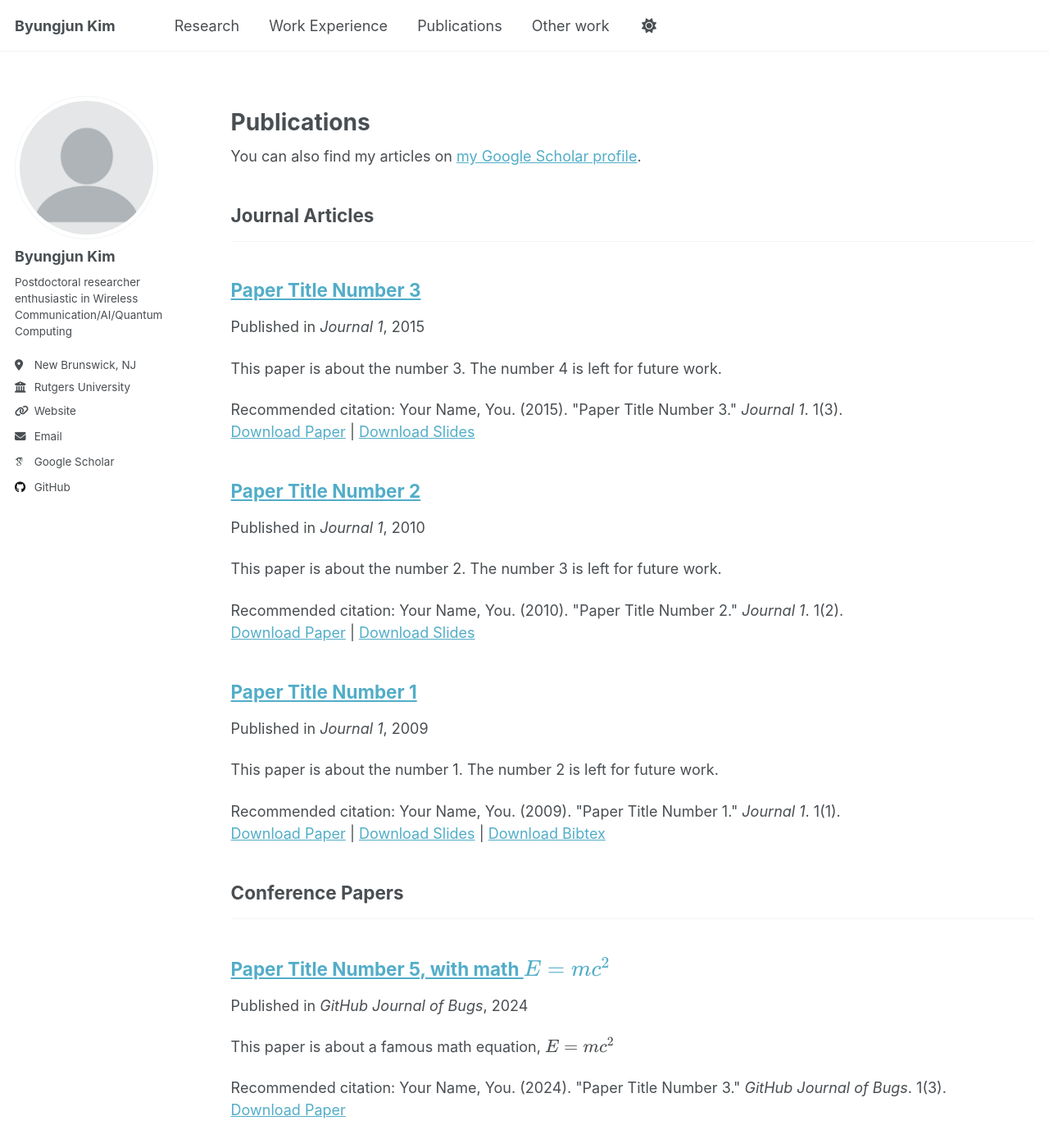
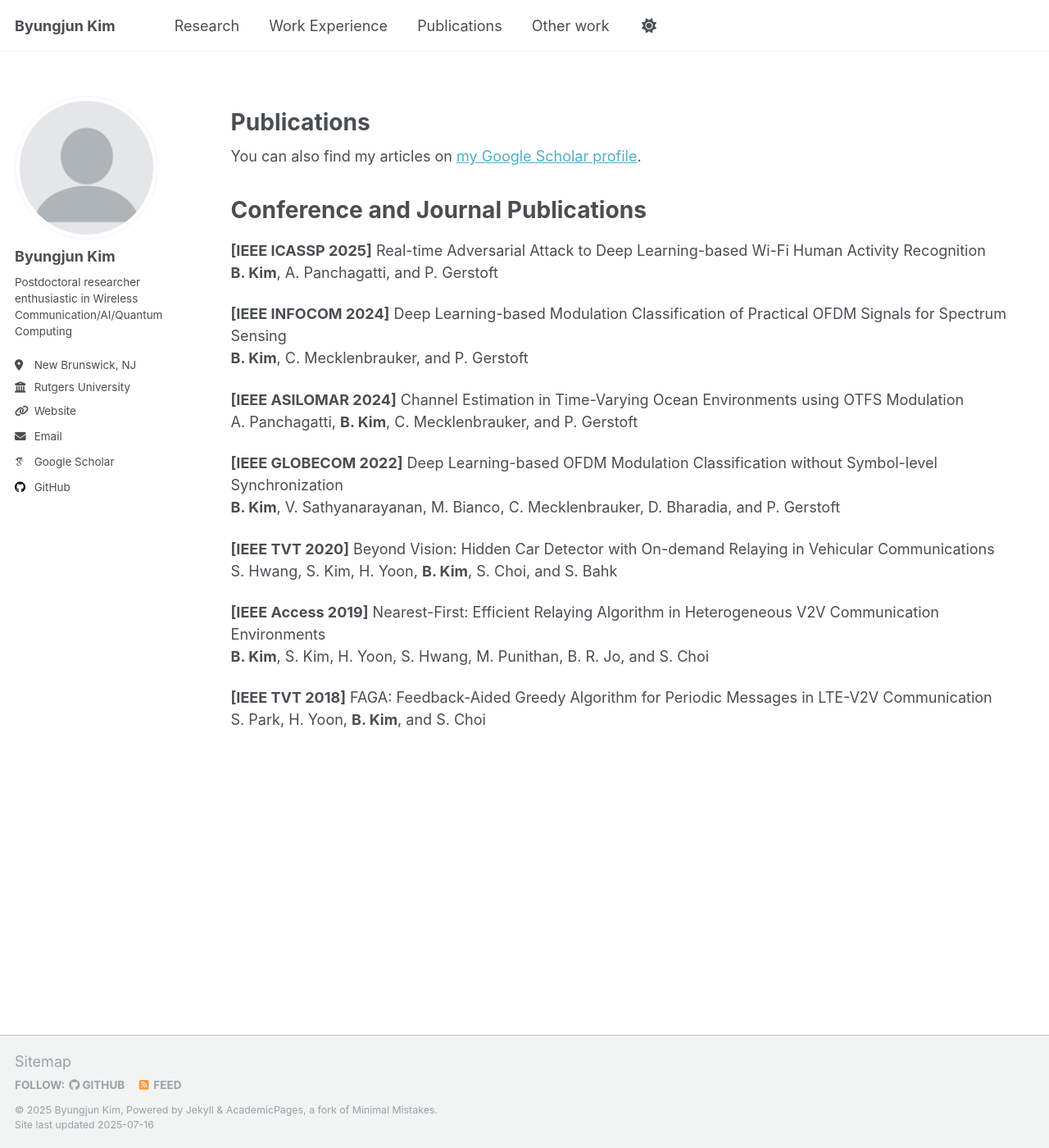
Before and after one commit to byungjunkim12/byungjunkim12.github.io, a Jekyll site: the page built from _pages/publications.md, in a window 1280 px wide and 1400 px high. Shown: the whole window at 82% size. Built offline with Jekyll 4.4.1, drawn with Linux system fonts in a browser that asks for light colours; some web fonts are replaced; some of the changed text lies outside the part shown.

Commit message:
publications tab

```diff
--- a/_includes/archive-single.html
+++ b/_includes/archive-single.html
@@ -9,7 +9,8 @@
 {% if post.id %}
   {% assign title = post.title | markdownify | remove: "<p>" | remove: "</p>" %}
 {% else %}
-  {% assign title = post.title %}
+  <!-- {% assign title = post.title %} -->
+<span>{{ post.title }}</span>
 {% endif %}
 
 <div class="{{ include.type | default: "list" }}__item">
@@ -26,12 +27,16 @@
       </div>
     {% endif %}
 
-    <h2 class="archive__item-title" itemprop="headline">
+    <!-- <h2 class="archive__item-title" itemprop="headline">
       {% if post.link %}
         <a href="{{ post.link }}">{{ title }}</a> <a href="{{ base_path }}{{ post.url }}" rel="permalink"><i class="fa fa-link" aria-hidden="true" title="permalink"></i><span class="sr-only">Permalink</span></a>
       {% else %}
         <a href="{{ base_path }}{{ post.url }}" rel="permalink">{{ title }}</a>
       {% endif %}
+    </h2> -->
+
+    <h2 class="archive__item-title" itemprop="headline">
+      {{ title }}
     </h2>
 
     {% if post.read_time %}
--- a/_pages/publications.html
+++ /dev/null
@@ -1,33 +0,0 @@
----
-layout: archive
-title: "Publications"
-permalink: /publications/
-author_profile: true
----
-
-{% if site.author.googlescholar %}
-  <div class="wordwrap">You can also find my articles on <a href="{{site.author.googlescholar}}">my Google Scholar profile</a>.</div>
-{% endif %}
-
-{% include base_path %}
-
-<!-- New style rendering if publication categories are defined -->
-{% if site.publication_category %}
-  {% for category in site.publication_category  %}
-    {% assign title_shown = false %}
-    {% for post in site.publications reversed %}
-      {% if post.category != category[0] %}
-        {% continue %}
-      {% endif %}
-      {% unless title_shown %}
-        <h2>{{ category[1].title }}</h2><hr />
-        {% assign title_shown = true %}
-      {% endunless %}
-      {% include archive-single.html %}
-    {% endfor %}
-  {% endfor %}
-{% else %}
-  {% for post in site.publications reversed %}
-    {% include archive-single.html %}
-  {% endfor %}
-{% endif %}
--- /dev/null
+++ b/_pages/publications.md
@@ -0,0 +1,35 @@
+---
+layout: archive
+title: "Publications"
+permalink: /publications/
+author_profile: true
+---
+
+{% if site.author.googlescholar %}
+  <div class="wordwrap">You can also find my articles on <a href="{{site.author.googlescholar}}">my Google Scholar profile</a>.</div>
+{% endif %}
+
+{% include base_path %}
+
+Conference and Journal Publications
+======
+**[IEEE ICASSP 2025]** Real-time Adversarial Attack to Deep Learning-based Wi-Fi Human Activity Recognition \
+**B. Kim**, A. Panchagatti, and P. Gerstoft
+
+**[IEEE INFOCOM 2024]** Deep Learning-based Modulation Classification of Practical OFDM Signals for Spectrum Sensing \
+**B. Kim**, C. Mecklenbrauker, and P. Gerstoft
+
+**[IEEE ASILOMAR 2024]** Channel Estimation in Time-Varying Ocean Environments using OTFS Modulation \
+A. Panchagatti, **B. Kim**, C. Mecklenbrauker, and P. Gerstoft
+
+**[IEEE GLOBECOM 2022]** Deep Learning-based OFDM Modulation Classification without Symbol-level Synchronization \
+**B. Kim**, V. Sathyanarayanan, M. Bianco, C. Mecklenbrauker, D. Bharadia, and P. Gerstoft
+
+**[IEEE TVT 2020]** Beyond Vision: Hidden Car Detector with On-demand Relaying in Vehicular Communications \
+S. Hwang, S. Kim, H. Yoon, **B. Kim**, S. Choi, and S. Bahk
+
+**[IEEE Access 2019]** Nearest-First: Efficient Relaying Algorithm in Heterogeneous V2V Communication Environments \
+**B. Kim**, S. Kim, H. Yoon, S. Hwang, M. Punithan, B. R. Jo, and S. Choi
+
+**[IEEE TVT 2018]** FAGA: Feedback-Aided Greedy Algorithm for Periodic Messages in LTE-V2V Communication \
+S. Park, H. Yoon, **B. Kim**, and S. Choi
--- a/_publications/2009-10-01-paper-title-number-1.md
+++ /dev/null
@@ -1,14 +0,0 @@
----
-title: "Paper Title Number 1"
-collection: publications
-category: manuscripts
-permalink: /publication/2009-10-01-paper-title-number-1
-excerpt: 'This paper is about the number 1. The number 2 is left for future work.'
-date: 2009-10-01
-venue: 'Journal 1'
-slidesurl: 'http://academicpages.github.io/files/slides1.pdf'
-paperurl: 'http://academicpages.github.io/files/paper1.pdf'
-bibtexurl: 'http://academicpages.github.io/files/bibtex1.bib'
-citation: 'Your Name, You. (2009). &quot;Paper Title Number 1.&quot; <i>Journal 1</i>. 1(1).'
----
-The contents above will be part of a list of publications, if the user clicks the link for the publication than the contents of section will be rendered as a full page, allowing you to provide more information about the paper for the reader. When publications are displayed as a single page, the contents of the above "citation" field will automatically be included below this section in a smaller font.
--- a/_publications/2015-10-01-paper-title-number-3.md
+++ /dev/null
@@ -1,14 +0,0 @@
----
-title: "Paper Title Number 3"
-collection: publications
-category: manuscripts
-permalink: /publication/2015-10-01-paper-title-number-3
-excerpt: 'This paper is about the number 3. The number 4 is left for future work.'
-date: 2015-10-01
-venue: 'Journal 1'
-slidesurl: 'http://academicpages.github.io/files/slides3.pdf'
-paperurl: 'http://academicpages.github.io/files/paper3.pdf'
-citation: 'Your Name, You. (2015). &quot;Paper Title Number 3.&quot; <i>Journal 1</i>. 1(3).'
----
-
-The contents above will be part of a list of publications, if the user clicks the link for the publication than the contents of section will be rendered as a full page, allowing you to provide more information about the paper for the reader. When publications are displayed as a single page, the contents of the above "citation" field will automatically be included below this section in a smaller font.
--- a/_publications/2010-10-01-paper-title-number-2.md
+++ b/_publications/2019-Nearest_first.md
@@ -1,14 +1,13 @@
 ---
-title: "Paper Title Number 2"
+title: "Nearest-First: Efficient Relaying Scheme in Heterogeneous V2V Communication Environments"
 collection: publications
 category: manuscripts
-permalink: /publication/2010-10-01-paper-title-number-2
+# permalink: /publication/2010-10-01-paper-title-number-2
 excerpt: 'This paper is about the number 2. The number 3 is left for future work.'
-date: 2010-10-01
-venue: 'Journal 1'
-slidesurl: 'http://academicpages.github.io/files/slides2.pdf'
-paperurl: 'http://academicpages.github.io/files/paper2.pdf'
-citation: 'Your Name, You. (2010). &quot;Paper Title Number 2.&quot; <i>Journal 1</i>. 1(2).'
+date: 2019-02-13
+venue: 'IEEE Access'
+paperurl: 'https://ieeexplore.ieee.org/abstract/document/8641118'
+# citation: 'B. Kim, You. (2010). &quot;Paper Title Number 2.&quot; <i>Journal 1</i>. 1(2).'
 ---
 
 The contents above will be part of a list of publications, if the user clicks the link for the publication than the contents of section will be rendered as a full page, allowing you to provide more information about the paper for the reader. When publications are displayed as a single page, the contents of the above "citation" field will automatically be included below this section in a smaller font.
```
Also changed, not shown: _pages/about.md (+16 -13 lines), _pages/work.md (+4 -3 lines), _publications/2018-FAGA.md (added, +16 -0 lines).
